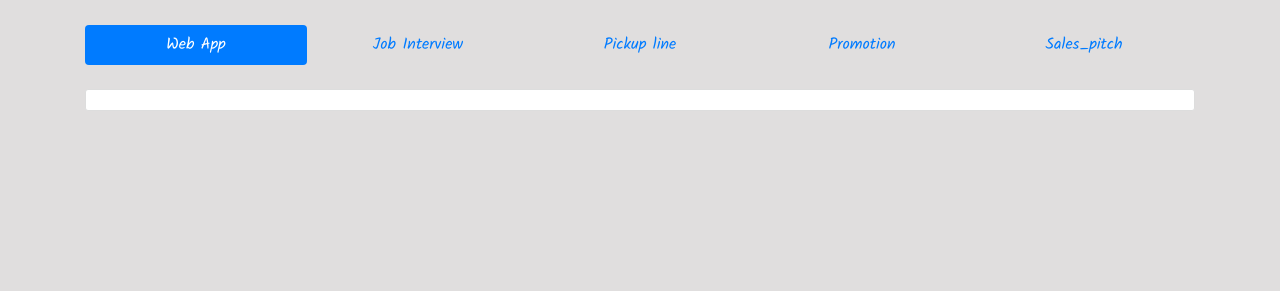
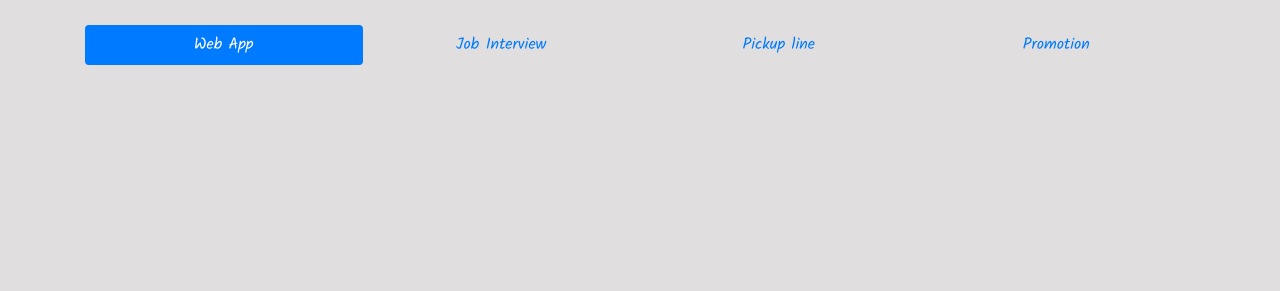
Before and after one commit to Nyakinyua/Pitches-pitched, a Flask app: page / in a window 1280 px wide. Shown: the part 135-426 px from the top of the page. Run offline with Flask 2, Linux system fonts and the light colour scheme; data that the repository does not hold is empty; parts of the project's set-up code (start-up, migrations or seed data) failed here and were passed over; some libraries are stand-ins or nearby versions.

```diff
--- a/app/main/new_form.py
+++ b/app/main/new_form.py
@@ -6,7 +6,7 @@ from wtforms import ValidationError
 
 class PitchForm(FlaskForm):
     title = StringField('Title',validators=[Required()])
-    category =SelectField ('Category',choices=[ ('promotionpitch','promotionpitch'), ('interviewpitch','interviewpitch'),('pickuplines','pickuplines'),('productpitch','productpitch')],validators=[Required()])
+    category =SelectField ('Category',choices=[ ('promotionpitch','promotionpitch'), ('interviewpitch','interviewpitch'),('pickuplines','pickuplines'),('productpitch','productpitch')('salespitch','salespitch')],validators=[Required()])
     description = TextAreaField('Pitch my idea',validators=[Required()])
     submit = SubmitField('submit')
 
--- a/app/main/view.py
+++ b/app/main/view.py
@@ -19,12 +19,12 @@ def index():
     pickuplines = Pitch.query.filter_by(category="pickuplines")
     interviewpitch = Pitch.query.filter_by(category = "interviewpitch")
     promotionpitch = Pitch.query.filter_by(category = "promotionpitch")
-    productpitch = Pitch.query.filter_by(category = "productpitch")
+    webapp_pitch = Pitch.query.filter_by(category = "productpitch")
 
     upvotes = Upvote.get_all_upvotes(pitch_id=Pitch.id)
 
 
-    return render_template('index.html', title = title, pitch = pitch, pickuplines=pickuplines, interviewpitch= interviewpitch, promotionpitch = promotionpitch, productpitch = productpitch, upvotes=upvotes)
+    return render_template('index.html', title = title, pitch = pitch, pickuplines=pickuplines, interviewpitch= interviewpitch, promotionpitch = promotionpitch, productpitch = webapp_pitch, upvotes=upvotes)
 
 
 
--- a/app/static/css/index.css
+++ b/app/static/css/index.css
@@ -1,8 +1,4 @@
-body {
-    background: #fafafa;
-    color: #333333;
-    margin-top: 5rem;
-  }
+body
 
   h1, h2, h3, h4, h5, h6 {
     color: #444444;
@@ -24,13 +20,7 @@ body {
     font-weight: 500;
   }
 
-  .content-section {
-    background: #ffffff;
-    padding: 10px 20px;
-    border: 1px solid #dddddd;
-    border-radius: 3px;
-    margin-bottom: 20px;
-  }
+
 
   .article-title {
     color: #444444;
--- a/app/templates/index.html
+++ b/app/templates/index.html
@@ -17,9 +17,6 @@
     </li>
     <li class="nav-item">
       <a class="nav-link" data-toggle="tab" href="#promotion">Promotion</a>
-    </li>
-    <li class="nav-item">
-      <a class="nav-link" data-toggle="tab" href="#sales">Sales_pitch</a>
     </li>
   </ul>
 
--- a/app/templates/register.html
+++ b/app/templates/register.html
@@ -5,8 +5,9 @@
     <div class="row">
         <div class="col-md-2"></div>
     <div class="col-md-8">
+            <h3 >Create Account</h3>
     <form method="POST" action="">
-        <h2>New Account</h2>
+        <h2 style="text-align: center; font-size: 40px;font-weight: 600;text-decoration: underline;">New Account</h2>
         {{ form.hidden_tag() }}
         {{wtf.quick_form(form)}}
         <div class="border-top pt-3">
```
Also changed, not shown: app/templates/comments.html (+2 -5 lines), 1 other file.
